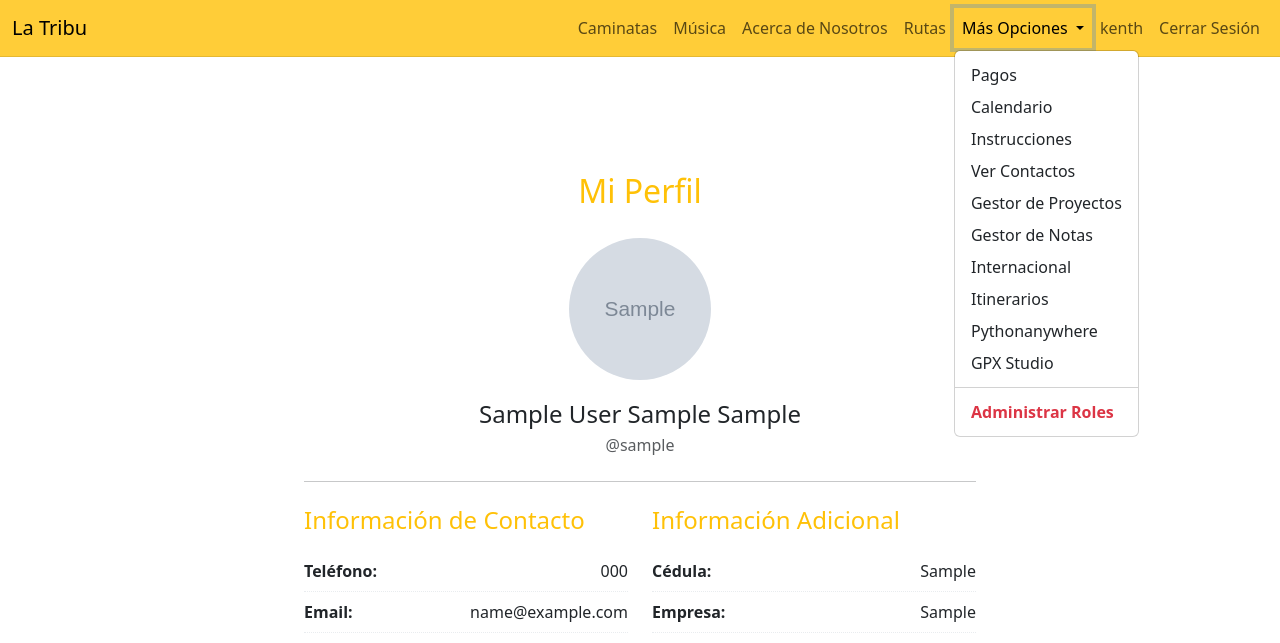
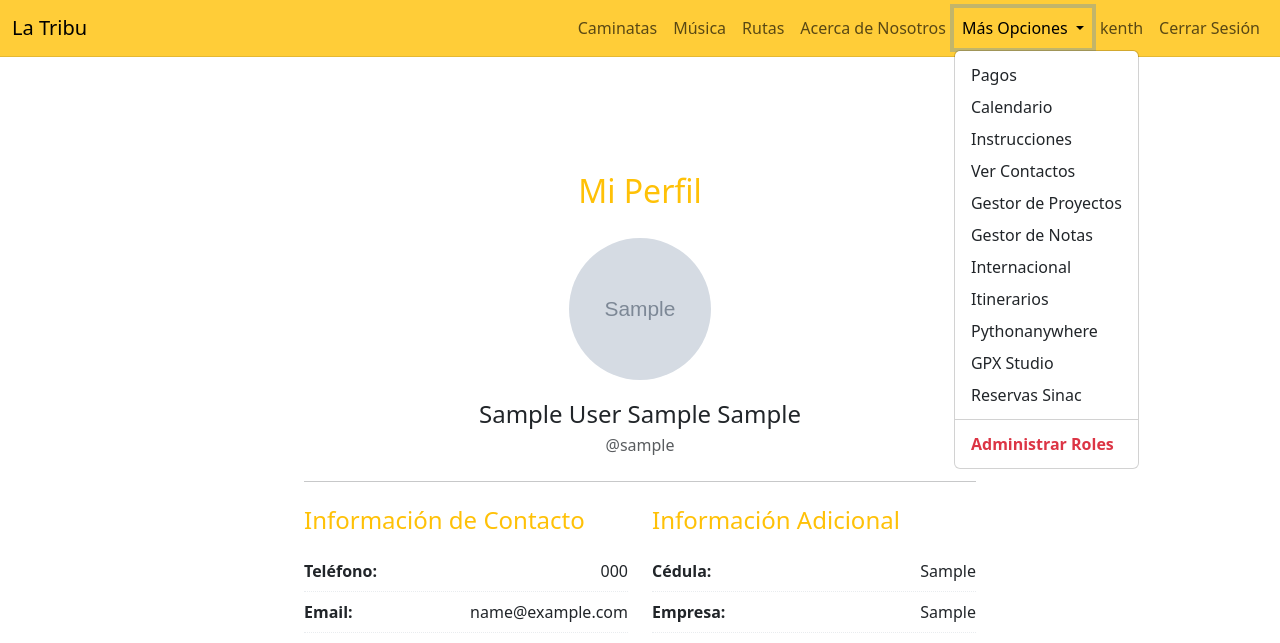
Before and after one commit to kerm1977/FlaskV1, a Flask app: page /perfil/ in a window 1280 px wide, after a click on "Más Opciones". Shown: the top 643 px of the page. Run offline with Flask 3, Linux system fonts and the light colour scheme; a user stored in the database is signed in; tables that the repository leaves empty hold one stand-in row (values such as "Sample post"); grey boxes marked "Sample" are stand-in pictures; some libraries are stand-ins or nearby versions.

Commit message:
rutas modificado las opciones de otros internacional por reconocer y programadas

```diff
--- a/templates/navbar.html
+++ b/templates/navbar.html
@@ -34,12 +34,13 @@
                     <li class="nav-item">
                             <a class="nav-link" href="{{ url_for('player.show_player') }}">Música</a>
                     </li>
+                    <li class="nav-item">
+                        <a class="nav-link" href="{{ url_for('rutas.ver_rutas') }}">Rutas</a>
+                    </li>
                      <li class="nav-item">
                         <a class="nav-link" href="{{ url_for('aboutus.ver_aboutus') }}">Acerca de Nosotros</a>
                     </li>
-                     <li class="nav-item">
-                        <a class="nav-link" href="{{ url_for('rutas.ver_rutas') }}">Rutas</a>
-                    </li>
+
 
                     {% if session.logged_in %}
                         {# MODIFICACIÓN: Mostrar "Más Opciones" solo para Superuser #}
@@ -59,6 +60,7 @@
                                     <li><a class="dropdown-item" href="{{ url_for('itinerario.ver_itinerario') }}">Itinerarios</a></li>
                                     <li><a class="dropdown-item" href="https://www.pythonanywhere.com/user/kenth1977/">Pythonanywhere</a></li>
                                     <li><a class="dropdown-item" href="https://gpx.studio/app#10.16/9.6134/-83.8223">GPX Studio</a></li>
+                                    <li><a class="dropdown-item" href="https://www.sinac.go.cr/ES/resvlinea/Paginas/default.aspx">Reservas Sinac</a></li>
                                     <li><hr class="dropdown-divider"></li>
                                     <li><a class="dropdown-item text-danger fw-bold" href="{{ url_for('contactos.admin_manage_roles') }}">Administrar Roles</a></li>
 
```
